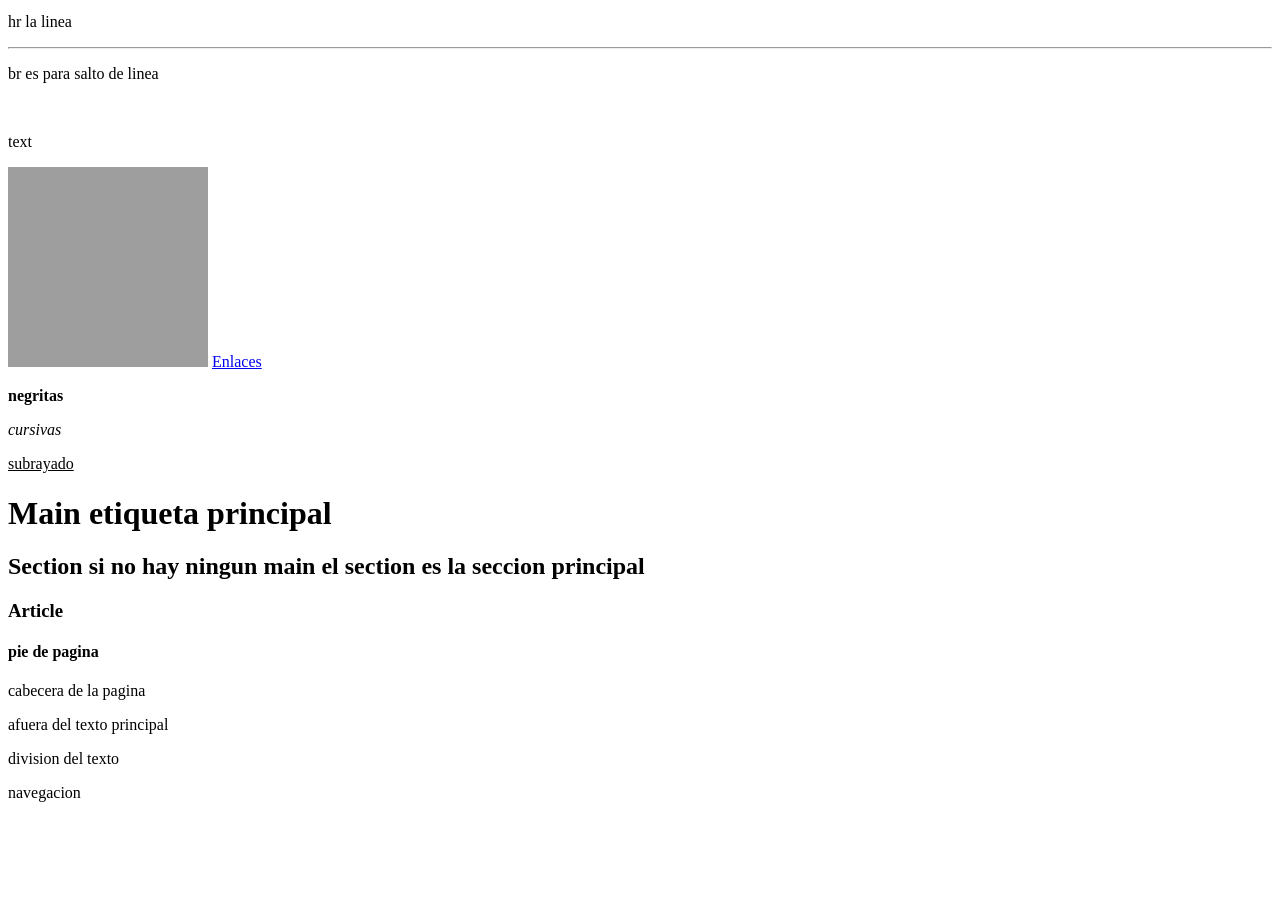
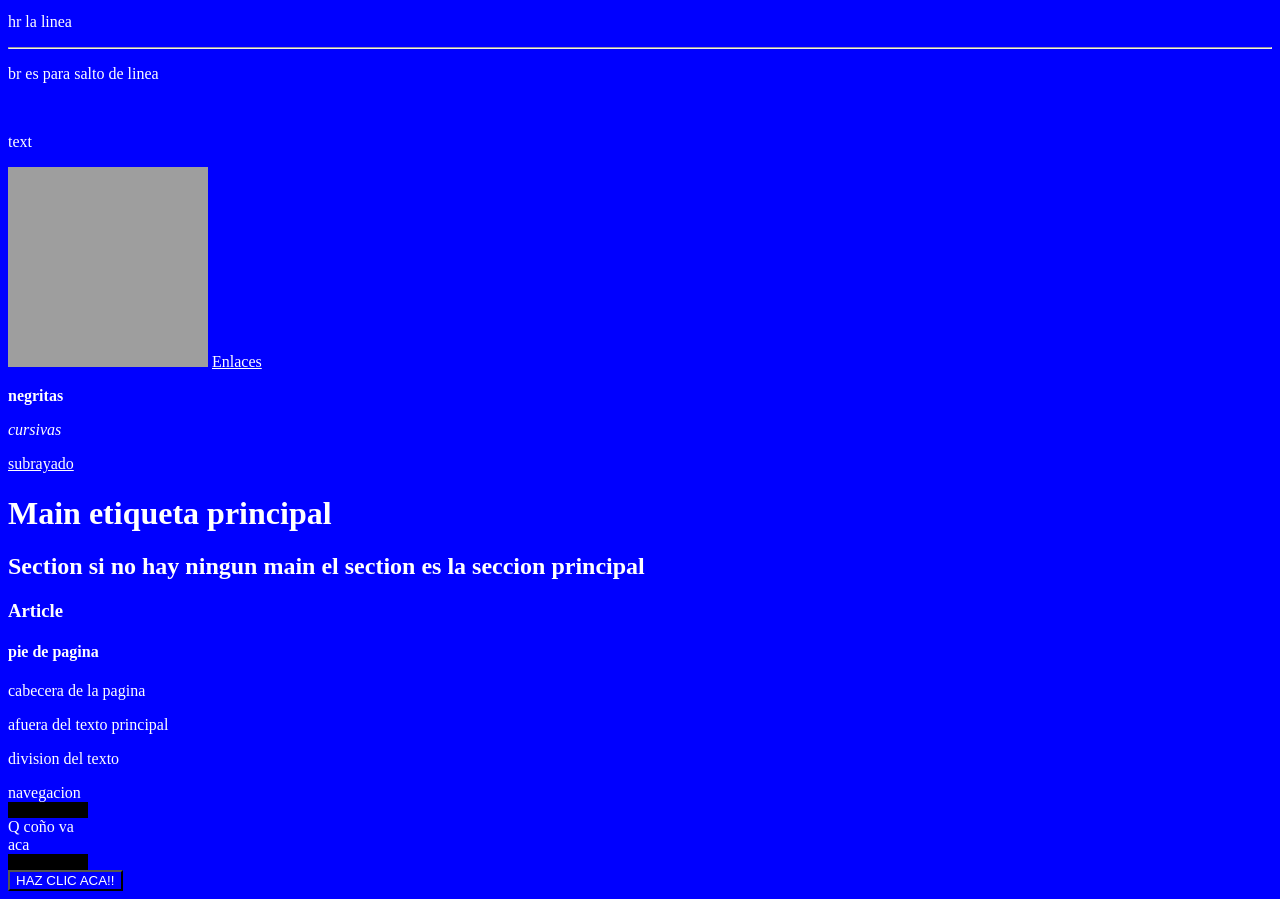
Before and after one commit to carlinhozx/ejercicios-modulo-1, a plain HTML site: page index.html in a window 1280 px wide. Shown: the part 363-1262 px from the top of the page. Before the commit the page ends 1173 px from the top, so only its background shows below. Drawn offline with Linux system fonts and the light colour scheme; grey boxes are pictures that could not be loaded.

Commit message:
update css

```diff
--- a/Curso-de-Programacion-main/Modulo 2 carlos/IMG/css/style.css
+++ b/Curso-de-Programacion-main/Modulo 2 carlos/IMG/css/style.css
@@ -0,0 +1,14 @@
+*{
+    background-color: blue;
+    color: white;
+}
+.titulo{
+    font-family:Times, 'Times New Roman';
+    color: red;
+}
+
+.contenedor{
+    display: flex;
+    background-color: #000;
+    width: 80px;
+}
--- /dev/null
+++ b/Curso-de-Programacion-main/Modulo 2 carlos/IMG/css/styles_ejercicio1.css
@@ -0,0 +1,90 @@
+
+        * {
+            margin: 0;
+            padding: 0;
+            font-family: 'Arial', sans-serif;
+        }
+
+        body {
+            background-color:#780000;
+            line-height: 1.6;
+            padding: 0;
+            max-width: 800px;
+            margin: 0 auto;
+        }
+
+        header {
+            background-color: #dda15e ;
+            color: white;
+            padding: 10px ;
+            text-align: center;
+            margin-bottom: 10px;
+            border-radius: 12px;
+        }
+
+
+        header h1 {
+            font-size: 2.5rem;
+            margin: 0;
+            font-weight: 600;
+            border-radius: 12px;
+        }
+        main {
+            background-color: #fefae0;
+            margin: 0 10PX 10PX;
+            text-align: center;
+            border-radius: 12px;
+        }
+
+        main h2 {
+            font-size: 50PX;
+            margin: 10PX 0PX;
+            color: #000000;
+            font-weight: 500;
+        }
+
+        section {
+            background: white;
+            padding: 2rem;
+            border-radius: 12px;
+            margin: 0 2rem 2rem;
+        }
+
+        .FOTO{
+            max-width: 200px;
+            height: auto;
+            border-radius: 50%;
+            margin: 1rem auto;
+            display: block;
+            border: 4px solid #f8f9fa;
+
+        }
+
+        .Descripcion {
+            margin: 1.5rem 0;
+            text-align: center;
+            font-size: 1.1rem;
+        }
+
+
+        button {
+            background: black ;
+            color: white;
+            padding: 12px 28px;
+            border-radius: 50px;
+            font-size: 50px;
+            font-weight: 500;
+            display: block;
+            margin: 20px auto 0;
+            text-transform: uppercase;
+        }
+
+        button:hover {
+            color: #780000 ;
+
+        }
+
+
+a{
+    text-decoration: none;
+}
--- a/index.html
+++ b/index.html
@@ -3,13 +3,14 @@
 <head>
     <meta charset="UTF-8">
     <meta name="viewport" content="width=device-width, initial-scale=1.0">
+    <link rel="stylesheet" href="Curso-de-Programacion-main/Modulo 2 carlos/IMG/css/style.css">
     <title>Logros Clase 1</title>
 </head>
 <body>
     <title>titulo</title>
 
     h1,h2,h3,h4,h5,h6
-    <h1>titulo prinipal</h1>
+    <h1 class="titulo">titulo prinipal</h1>
     <h2>titulos  tamaño</h2>
     <h3>titulos  tamaño</h3>
     <h4>titulos  tamaño</h4>
@@ -44,5 +45,10 @@
     <aside><p>afuera del texto principal</p></aside>
     <div><p>division del texto</p></div>
     <nav>navegacion</nav>
+
+    <div class="contenedor">
+        <p>Q coño va aca</p>
+    </div>
+    <A href="#"><BUtton>HAZ CLIC ACA!!</BUtton></A>
 </body>
 </html>
```
Also changed, not shown: Curso-de-Programacion-main/Modulo 2 carlos/clase_1_ejercicio_1.html (added, +23 -0 lines), 1 other file.
